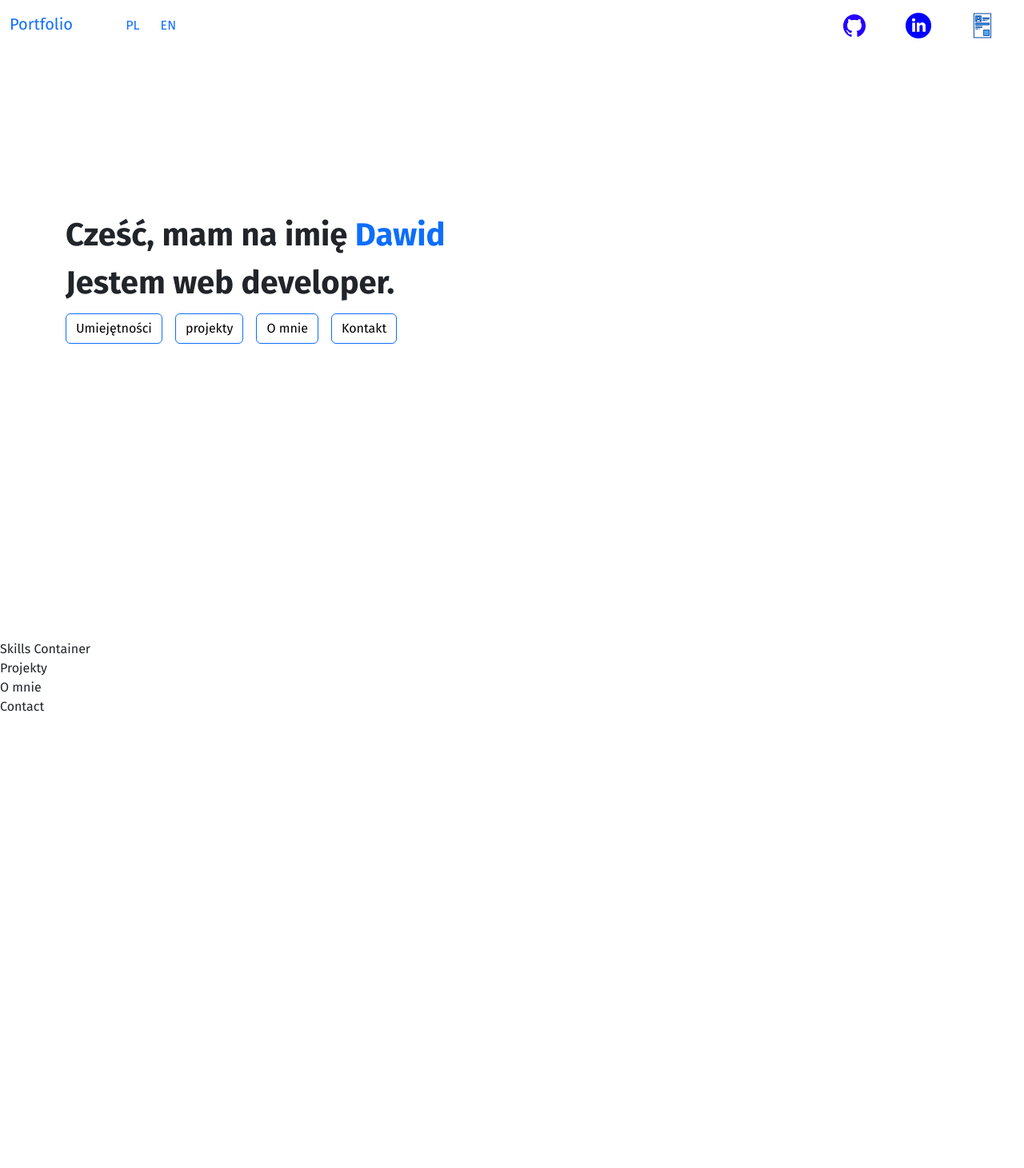
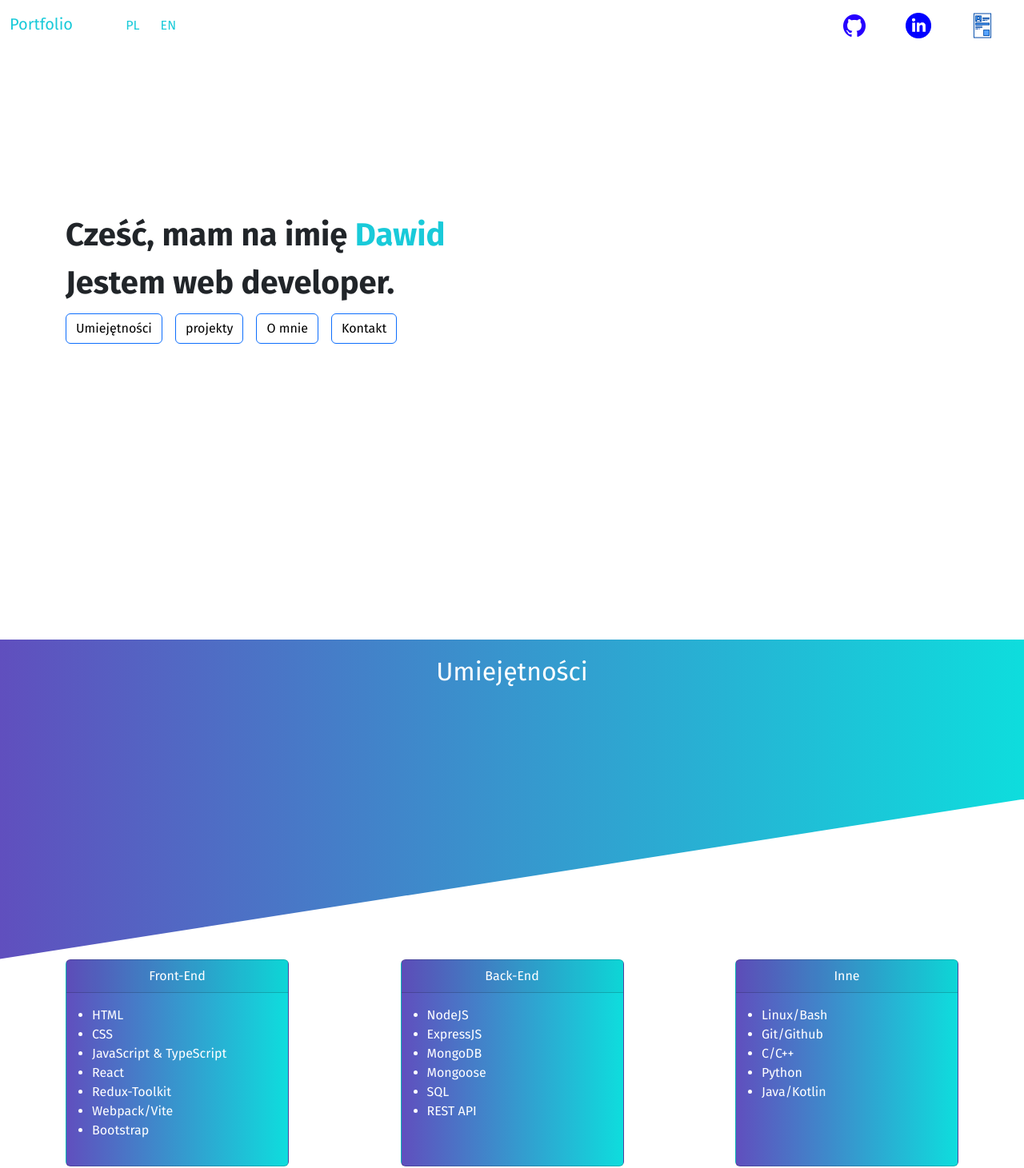
Before and after one commit to Fleskimiso/Portfolio, a React (Vite) app: page / in a window 1280 px wide. Shown: the top 1461 px of the page at 80% size. Before the commit the page ends 896 px from the top, so only its background shows below. Built offline with nearby package versions, Linux system fonts and the light colour scheme.

Commit message:
added skills list components

```diff
--- a/src/App.tsx
+++ b/src/App.tsx
@@ -1,5 +1,6 @@
 import { useState } from 'react'
 import Navbar from './components/Navbar'
+import SkillList from './components/SkillList'
 import "./assets/css/custom.css"
 import ShortDescription from './components/ShortDescription'
 
@@ -14,7 +15,7 @@ function App() {
         <ShortDescription lang={lang} />
       </div>
 
-      <div id='skills'>Skills Container</div>
+    <SkillList lang={lang} />
       <div id='projects'> Projekty</div>
       <div id='about-me'>O mnie </div>
       <div id='contact'>Contact</div>
--- a/src/assets/css/custom.css
+++ b/src/assets/css/custom.css
@@ -1,4 +1,8 @@
 @import url('https://fonts.googleapis.com/css2?family=Fira+Sans:wght@100;200;300;400;500;600;700;800;900&display=swap');
+
+:root {
+    --darkish-blue: #19cad9;
+}
 
 .flex-basis-30 {
     flex-basis: 25%;
@@ -7,13 +11,16 @@
 .flex-basis-70 {
     flex-basis: 60%;
 }
+.text-darkishBlue {
+    color: var(--darkish-blue) !important;
+}
 
 body {
     font-family: 'Fira Sans', sans-serif !important;
 }
 
 .custom-hover-effect:hover {
-    background: linear-gradient(blue,blue) no-repeat;
+    background: linear-gradient(var(--darkish-blue),blue) no-repeat;
     animation: hoverEffect 0.5s normal;
 }
 
@@ -37,3 +44,20 @@ body {
         transform: translateX(0%);
     }
 }
+.vh-50 {
+    height: 50vh;
+}
+.bg-gradient-blue-aqua {
+    background: linear-gradient(to right, rgb(96, 79, 190), rgb(14, 221, 221));
+}
+.bg-gradient-aqua {
+    background: linear-gradient(to left, rgb(14, 221, 221), rgb(96, 79, 190));
+}
+.white-traingle {
+ height: 30px;
+ background-color: transparent;
+ margin-left: -15px;
+ margin-right: -15px;
+ border-bottom: 200px solid white;
+ border-left: 100vw solid transparent;
+}
--- a/src/components/Navbar.tsx
+++ b/src/components/Navbar.tsx
@@ -8,11 +8,11 @@ const Navbar = ({ setLang } : {
 } ) => {
     return <nav className="navbar navbar-expand bg-body-tertiary">
         <div className="container-fluid">
-            <span className="text-primary navbar-brand mr-auto">Portfolio
+            <span className="text-darkishBlue navbar-brand mr-auto">Portfolio
             <span className="mx-5">
             <span> </span>
-                <button className="btn text-primary" onClick={() => { setLang("pl") }}>PL</button>
-                <button className="btn text-primary" onClick={() => { setLang("en") }} >EN</button>
+                <button className="btn text-darkishBlue" onClick={() => { setLang("pl") }}>PL</button>
+                <button className="btn text-darkishBlue" onClick={() => { setLang("en") }} >EN</button>
             </span>
             </span>
 
--- a/src/components/ShortDescription.tsx
+++ b/src/components/ShortDescription.tsx
@@ -3,33 +3,33 @@ const ShortDescription = (props: { lang: string; } ) => {
    return <div className='container h-100  d-flex flex-column'>
         <div className="flex-basis-30"></div>
         <div className='d-flex flex-basis-70  flex-column '>
-            <div className='fs-1 fw-bold' >Cześć, mam na imię <span className="text-primary">Dawid</span></div>
+            <div className='fs-1 fw-bold' >Cześć, mam na imię <span className="text-darkishBlue">Dawid</span></div>
             <div className='fs-1 fw-bold'>Jestem web developer.</div>
             <div className='d-flex flex-row pt-2 custom-buttons-list-effect'>
                 <div className='me-2 '>
                     <button className='btn border border-primary custom-hover-effect'>
-                        <a className='text-decoration-none text-black' href="#somehash">
+                        <a className='text-decoration-none text-black' href="#skills">
                             {props.lang === "pl" ? "Umiejętności" : "Skills"}
                         </a>
                     </button>
                 </div>
                 <div className='mx-2 '>
                     <button className='btn border border-primary custom-hover-effect'>
-                        <a className='text-decoration-none text-black' href="#somehash">
+                        <a className='text-decoration-none text-black' href="#projects">
                         {props.lang === "pl" ? "projekty" : "Projects"}
                         </a>
                     </button>
                 </div>
                 <div className='mx-2 '>
                     <button className='btn border border-primary custom-hover-effect'>
-                        <a className='text-decoration-none text-black' href="#somehash">
+                        <a className='text-decoration-none text-black' href="#about-me">
                         {props.lang === "pl" ? "O mnie" : "About me"}
                         </a>
                     </button>
                 </div>
                 <div className='mx-2 '>
                     <button className='btn border border-primary custom-hover-effect'>
-                        <a className='text-decoration-none text-black' href="#somehash">
+                        <a className='text-decoration-none text-black' href="#contact">
                          {props.lang === "pl" ? "Kontakt" : "Contact"}
                         </a>
                     </button>
--- /dev/null
+++ b/src/components/SkillList.tsx
@@ -0,0 +1,48 @@
+
+const SkillList = (props: { lang: "pl" | "en" }) => {
+    return <div className="" id='skills'>
+        <div className="container-fluid vh-50 bg-gradient-blue-aqua d-flex justify-content-between flex-column">
+            <div className="fs-2 text-center mt-3 text-white">{props.lang === "pl" ? "Umiejętności" : "Skills"}</div>
+            <div className="white-traingle">
+            </div>
+        </div>
+        {/* d-flex flex-md-row flex-column justify-content-center */}
+        <div className="container mx-auto d-flex justify-content-between flex-wrap  vw-100">
+            <div className="card bg-gradient-aqua text-white mb-5 mb-md-0 col-12 col-md-5 col-xl-3">
+                <div className="card-header  text-center">Front-End</div>
+                <ul className="card-body  ms-3">
+                    <li>HTML</li>
+                    <li>CSS</li>
+                    <li>JavaScript & TypeScript</li>
+                    <li>React</li>
+                    <li>Redux-Toolkit</li>
+                    <li>Webpack/Vite</li>
+                    <li>Bootstrap</li>
+                </ul>
+            </div>
+            <div className="card bg-gradient-aqua text-white col-12 col-md-5 col-xl-3">
+                <div className="card-header text-center">Back-End</div>
+                <ul className="card-body ms-3">
+                    <li>NodeJS</li>
+                    <li>ExpressJS</li>
+                    <li>MongoDB</li>
+                    <li>Mongoose</li>
+                    <li>SQL</li>
+                    <li>REST API</li>
+                </ul>
+            </div>
+            <div className="card bg-gradient-aqua text-white mt-5 mt-md-4 mx-md-auto mx-xl-0 mt-xl-0 col-12 col-md-5 col-xl-3">
+                <div className="card-header text-center">{props.lang === "pl" ? "Inne" : "Others"} </div>
+                <ul className="card-body ms-3">
+                    <li>Linux/Bash</li>
+                    <li>Git/Github</li>
+                    <li>C/C++</li>
+                    <li>Python</li>
+                    <li>Java/Kotlin</li>
+                </ul>
+            </div>
+        </div>
+    </div>
+}
+
+export default SkillList
```
